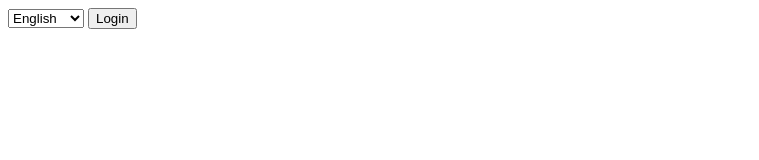
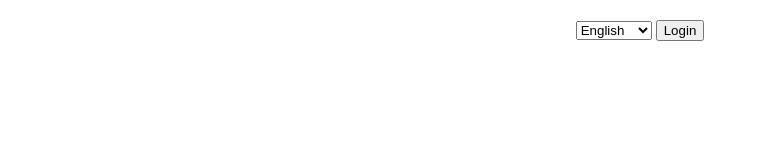
Before and after one commit to Win-Myint/MyFirstJavaScriptLibrary, a plain HTML site: page index.html in a window 1280 px wide. Shown: the whole page, without its empty margins (0-759 px from the left). Drawn offline with Linux system fonts and the light colour scheme.

Commit message:
added styles.css and applied styling

```diff
--- a/index.html
+++ b/index.html
@@ -3,6 +3,7 @@
 <head>
     <meta charset="utf-8">
 	<title>Building my first JS library</title>
+    <link rel="stylesheet" type="text/css" href="styles.css">
 </head>
 <body>
     <body>
--- /dev/null
+++ b/styles.css
@@ -0,0 +1,15 @@
+/* get rid of default browser sytling */
+html body {
+	margin: 0px;
+	padding: 0px;
+}
+
+#logindiv {
+	margin: 20px 0px;
+	text-align: center;
+}
+
+#greeting {
+	margin: 20px 0px;
+	text-align: center;
+}
```
